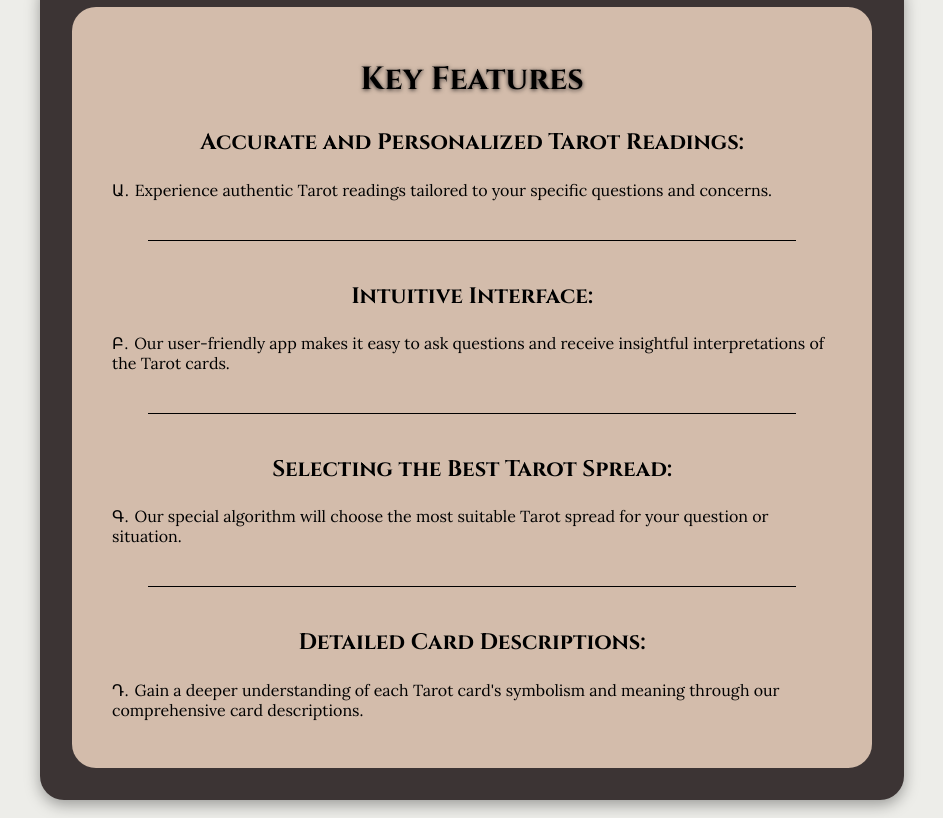
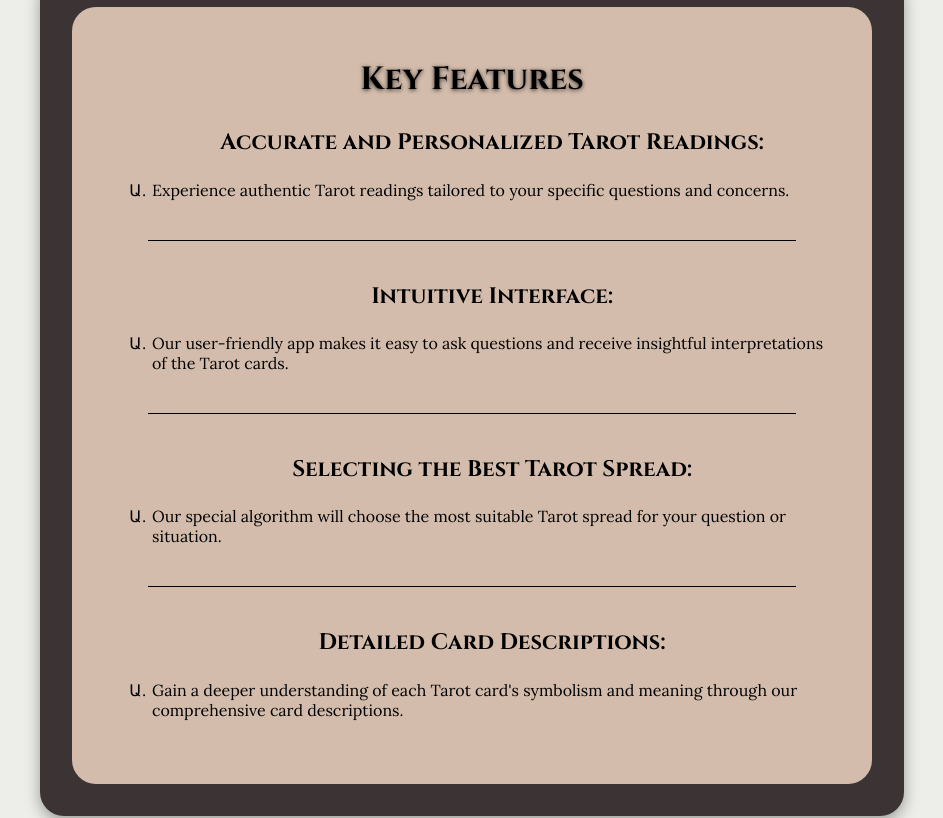
Before and after one commit to Schnippen/tarot-landing-page, a React (Create React App) app: page / in a window 1280 px wide. Shown: the part 1645-2463 px from the top of the page, without its empty margins (168-1111 px from the left). Built offline with nearby package versions, Linux system fonts and the light colour scheme.

Commit message:
modified:   src/App.module.css 	modified:   src/components/ArticleItem.tsx

```diff
--- a/src/App.module.css
+++ b/src/App.module.css
@@ -164,6 +164,7 @@
 .ArticleItem_paragraph {
   font-family: "Lora";
   list-style: armenian;
+  list-style-position: outside;
 }
 
 .panels_container {
--- a/src/components/ArticleItem.tsx
+++ b/src/components/ArticleItem.tsx
@@ -9,8 +9,10 @@ type ArticleItemTypes = {
 function ArticleItem({ paragraphText, headerTitle }: ArticleItemTypes) {
   return (
     <>
-      <h3 className={styles.ArticleItem_title}>{headerTitle}</h3>
-      <li className={styles.ArticleItem_paragraph}>{paragraphText}</li>
+      <ul>
+        <h3 className={styles.ArticleItem_title}>{headerTitle}</h3>
+        <li className={styles.ArticleItem_paragraph}>{paragraphText}</li>
+      </ul>
     </>
   );
 }
```
